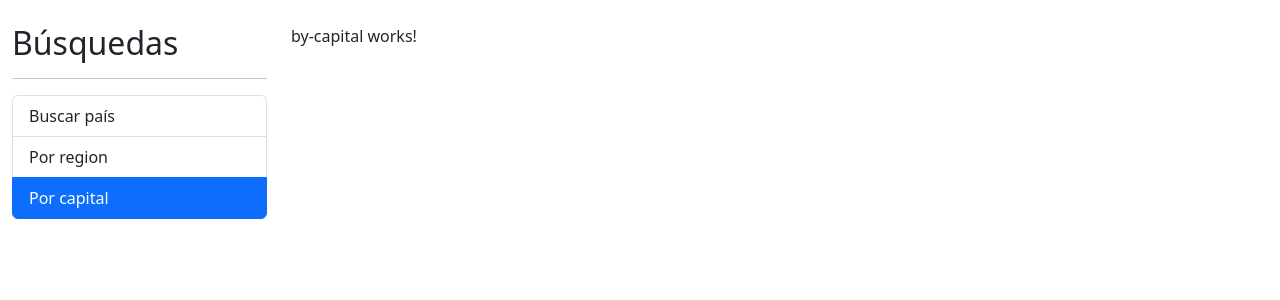
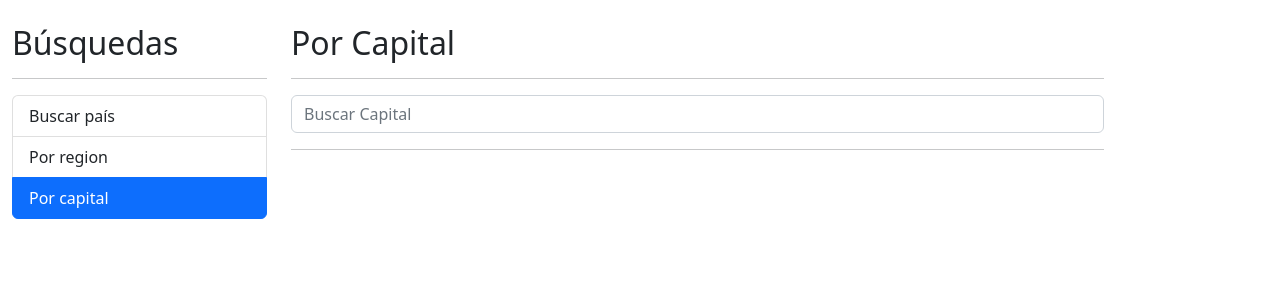
Before and after one commit to AngelCruzL/ng-countries, an Angular app: page /capital in a window 1280 px wide. Shown: the top 300 px of the page. Built offline with nearby package versions, Linux system fonts and the light colour scheme.

Commit message:
feat: add searchCapital method on country service

```diff
--- a/src/app/countries/components/countries-input/countries-input.component.html
+++ b/src/app/countries/components/countries-input/countries-input.component.html
@@ -3,7 +3,7 @@
     type="text"
     name="searchTerm"
     class="form-control"
-    placeholder="Buscar País"
+    [placeholder]="placeholder"
     aria-label="Input para buscar por país"
     [(ngModel)]="searchTerm"
     (input)="keyPressed()"
--- a/src/app/countries/components/countries-input/countries-input.component.ts
+++ b/src/app/countries/components/countries-input/countries-input.component.ts
@@ -1,4 +1,4 @@
-import { Component, EventEmitter, OnInit, Output } from '@angular/core';
+import { Component, EventEmitter, Input, OnInit, Output } from '@angular/core';
 import { Subject } from 'rxjs';
 import { debounceTime } from 'rxjs/operators';
 
@@ -10,6 +10,7 @@ import { debounceTime } from 'rxjs/operators';
 export default class CountriesInputComponent implements OnInit {
   @Output() onEnter: EventEmitter<string> = new EventEmitter();
   @Output() onDebounce: EventEmitter<string> = new EventEmitter();
+  @Input() placeholder: string = '';
 
   debouncer: Subject<string> = new Subject();
   searchTerm: string = '';
--- a/src/app/countries/components/countries-table/countries-table.component.html
+++ b/src/app/countries/components/countries-table/countries-table.component.html
@@ -13,7 +13,7 @@
       <td>
         <img [src]="country.flag" [alt]="country.name" class="small-flag" />
       </td>
-      <td>{{ country.name }}</td>
+      <td>{{ country.capital }}, {{ country.name }}</td>
       <td>{{ country.population | number }}</td>
       <td>
         <a
--- a/src/app/countries/pages/by-capital/by-capital.component.html
+++ b/src/app/countries/pages/by-capital/by-capital.component.html
@@ -1 +1,23 @@
-<p>by-capital works!</p>
+<h2>Por Capital</h2>
+<hr />
+
+<div class="row">
+  <div class="col">
+    <app-countries-input
+      (onEnter)="search($event)"
+      placeholder="Buscar Capital"
+    ></app-countries-input>
+  </div>
+</div>
+
+<hr />
+
+<div *ngIf="hasError" class="alert alert-danger">
+  No se encontró nada con el termino {{ searchTerm }}
+</div>
+
+<div *ngIf="!hasError && countries.length > 0" class="row">
+  <div class="col">
+    <app-countries-table [countries]="countries"></app-countries-table>
+  </div>
+</div>
--- a/src/app/countries/pages/by-capital/by-capital.component.ts
+++ b/src/app/countries/pages/by-capital/by-capital.component.ts
@@ -1,16 +1,32 @@
-import { Component, OnInit } from '@angular/core';
+import { Component } from '@angular/core';
+
+import { Country } from '../../interfaces/country.interface';
+import { CountryService } from '../../services/country.service';
 
 @Component({
   selector: 'app-by-capital',
   templateUrl: './by-capital.component.html',
-  styles: [
-  ]
+  styles: [],
 })
-export class ByCapitalComponent implements OnInit {
+export class ByCapitalComponent {
+  searchTerm: string = '';
+  hasError: boolean = false;
+  countries: Country[] = [];
 
-  constructor() { }
+  constructor(private countryService: CountryService) {}
 
-  ngOnInit(): void {
+  search(searchTerm: string) {
+    this.hasError = false;
+    this.searchTerm = searchTerm;
+
+    this.countryService.searchCapital(this.searchTerm).subscribe(
+      (countries) => {
+        this.countries = countries;
+      },
+      (err) => {
+        this.hasError = true;
+        this.countries = [];
+      }
+    );
   }
-
 }
--- a/src/app/countries/pages/by-country/by-country.component.html
+++ b/src/app/countries/pages/by-country/by-country.component.html
@@ -6,6 +6,7 @@
     <app-countries-input
       (onEnter)="search($event)"
       (onDebounce)="suggestions($event)"
+      placeholder="Buscar País"
     ></app-countries-input>
   </div>
 </div>
--- a/src/app/countries/services/country.service.ts
+++ b/src/app/countries/services/country.service.ts
@@ -15,4 +15,9 @@ export class CountryService {
     const url = `${this.#apiUrl}/name/${term}`;
     return this.http.get<Country[]>(url);
   }
+
+  searchCapital(term: string): Observable<Country[]> {
+    const url = `${this.#apiUrl}/capital/${term}`;
+    return this.http.get<Country[]>(url);
+  }
 }
```
